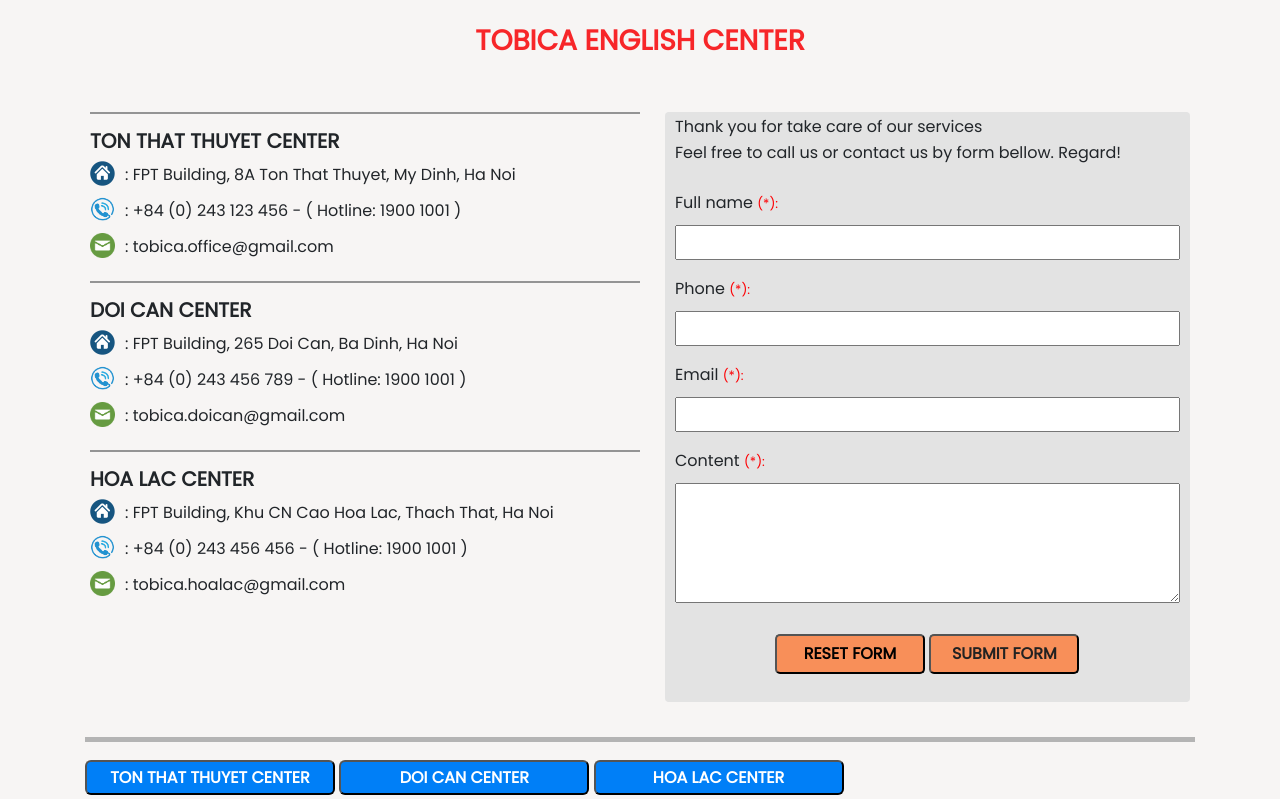
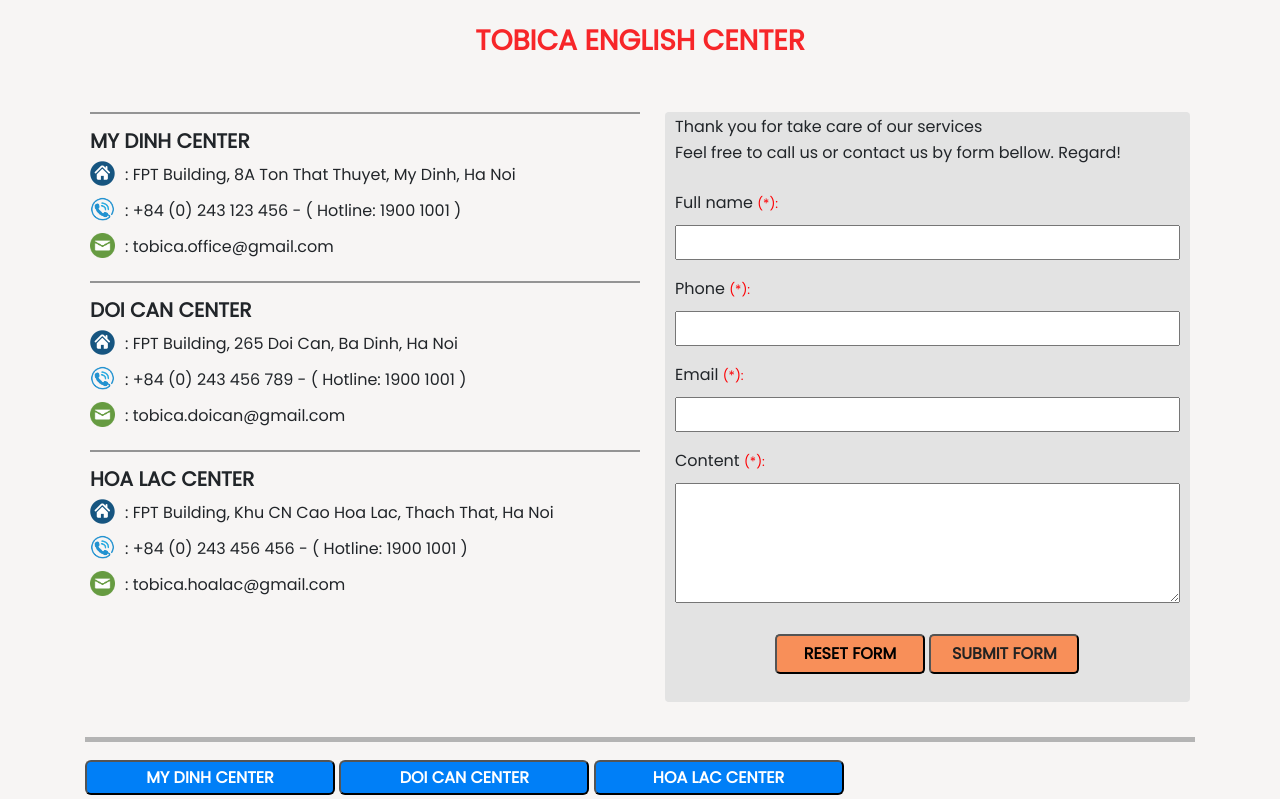
Before and after one commit to haohvth1807024/eProject, a plain HTML site: page Contact.html in a window 1280 px wide. Shown: the part 600-1399 px from the top of the page. Drawn offline with Linux system fonts and the light colour scheme.

Commit message:
Update Contact.html

```diff
--- a/Contact.html
+++ b/Contact.html
@@ -164,7 +164,7 @@
 				<div class="Center-Contact">
 					<div class="Center">
 					 	<div class="Center1">
-							<h5>TON THAT THUYET CENTER</h5>
+							<h5>MY DINH CENTER</h5>
 							<img src="images/ContactImage/address.png" alt="address">
 							<h6>: FPT Building, 8A Ton That Thuyet, My Dinh, Ha Noi</h6>
 							<img src="images/ContactImage/phone.png" alt="address">
@@ -225,7 +225,7 @@
 
 				<div class="Contact-map">
 					<div class="NameOfCenter">
-						<button type="button">TON THAT THUYET CENTER</button>
+						<button type="button">MY DINH CENTER</button>
 						<button type="button">DOI CAN CENTER</button>
 						<button type="button">HOA LAC CENTER</button>
 					</div>
```
